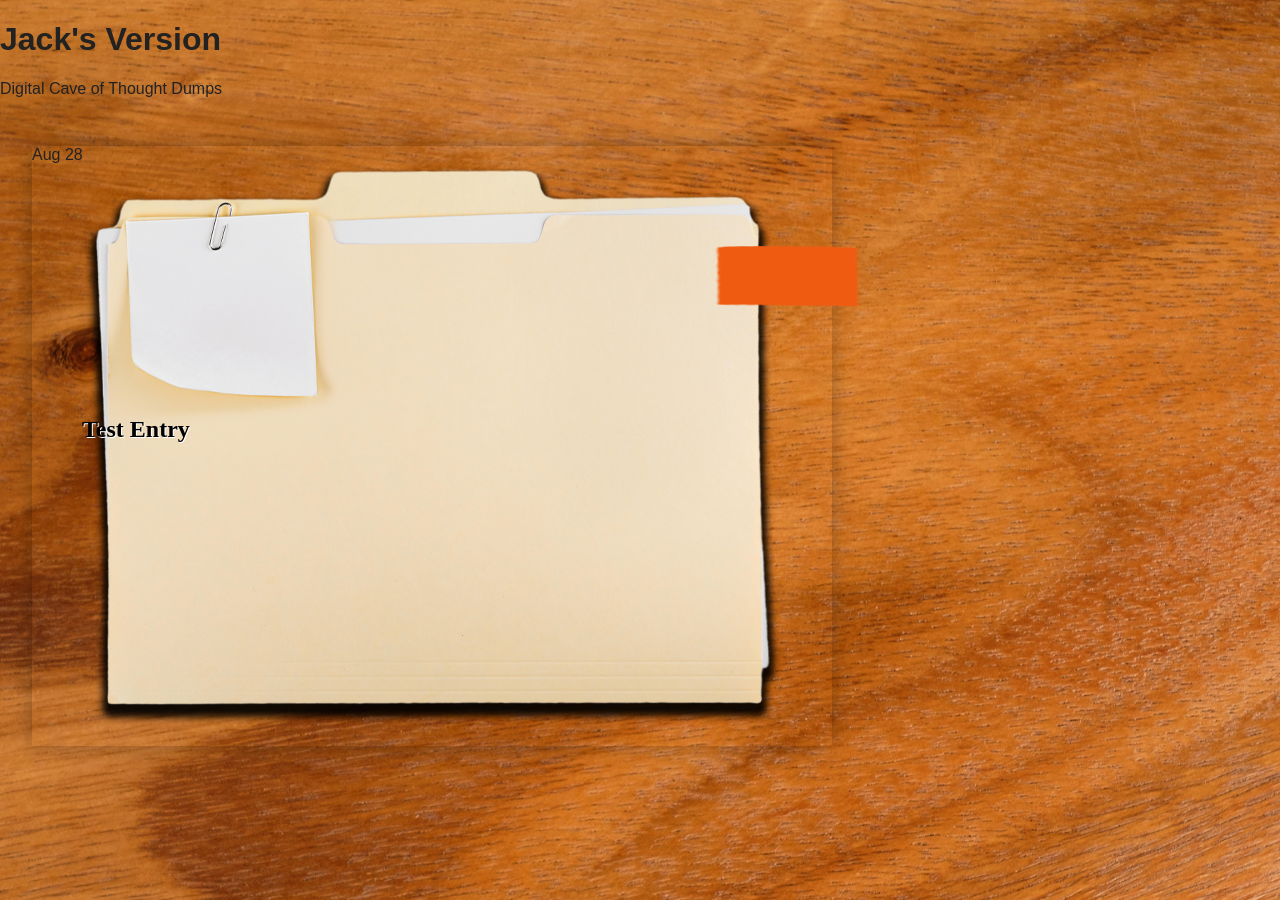
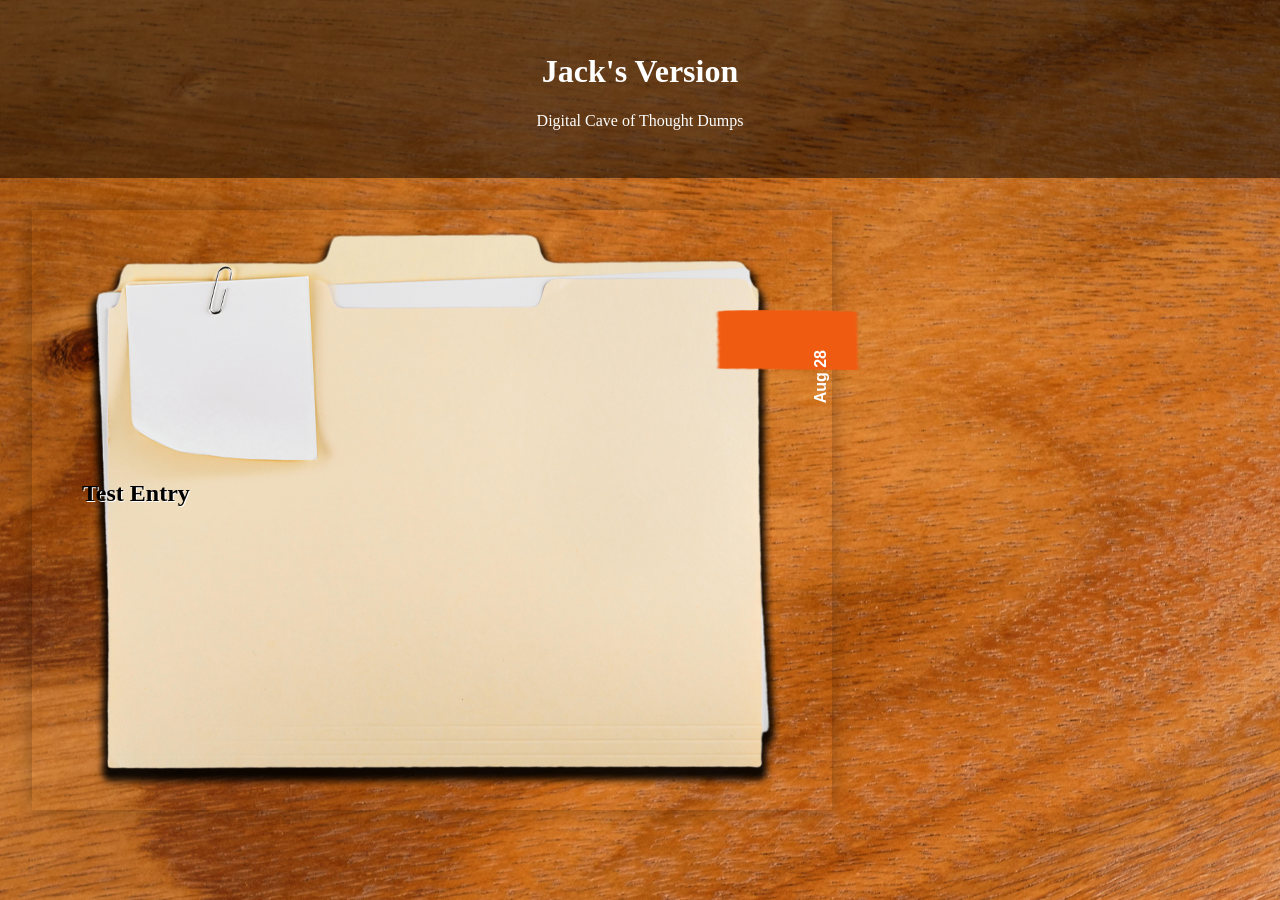
Before and after one commit to shadow-signal/shadow-signal.github.io, a Jekyll site: the page built from index.html, in a window 1280 px wide. Built offline with Jekyll 4.4.1, drawn with Linux system fonts in a browser that asks for light colours; the list of posts is cut into pages by our own code.

Commit message:
Update style.scss

```diff
--- a/assets/css/style.scss
+++ b/assets/css/style.scss
@@ -37,6 +37,15 @@
 
 .folder-date {
   position: absolute;
+  right: 15px;
+  top: 118px;
+  font-weight: bold;
+  font-size: 1.1rem;
+  color: #fff;
+}
+
+.folder-date-vertical {
+  position: absolute;
   right: 20px;
   top: 140px;
   transform: rotate(-90deg);
@@ -75,54 +84,51 @@
   padding: 2rem;
 }
 
+/* 🔍 Tweaked Opened Folder Container */
 .post-folder {
   position: relative;
   background: url('/assets/images/folder_note_clip.png') center/cover no-repeat;
-  padding: 2rem;
-  max-width: 800px;
+  max-width: 900px;
+  height: auto;
   margin: 0 auto;
-  box-shadow: 0 0 20px rgba(0,0,0,0.3);
-}
-
-.folder-tab {
-  position: absolute;
-  right: -30px;
-  top: 100px;
-  width: 150px;
+  padding-top: 160px; /* pushes down past tab/paperclip */
+  padding-bottom: 40px;
+  display: flex;
+  flex-direction: column;
+  align-items: center;
 }
 
 .post-title {
   font-family: 'Homemade Apple', cursive;
   font-size: 2rem;
-  margin-top: 160px;
   margin-bottom: 1rem;
   color: #000;
   text-shadow: 1px 1px 0 #fff;
 }
 
-/* 📎 Ephemera Area */
-.ephemera img {
-  width: 300px;
-  transform: rotate(-2deg);
-  margin-bottom: 1rem;
-  box-shadow: 2px 2px 10px rgba(0,0,0,0.2);
+/* 📄 Scrollable Paper Area */
+.post-paper {
+  background: url('/assets/images/paper_texture.png') center/cover no-repeat;
+  width: 700px;
+  height: 800px;
+  overflow-y: auto;
+  padding: 2rem;
+  box-shadow: 0 0 10px rgba(0,0,0,0.25);
+  font-family: 'Homemade Apple', cursive;
+  line-height: 1.6;
+  position: relative;
+  z-index: 2;
+  margin-top: 20px;
 }
 
-/* ✍️ First Paragraph / Lede */
-.post-lede {
-  font-family: 'Homemade Apple', cursive;
-  font-size: 1.1rem;
-  line-height: 1.6;
-  margin-bottom: 1.5rem;
-  color: #333;
-}
-
-.tag {
-  font-family: 'Reenie Beanie', cursive;
-}
-
-.post-mood {
-  font-family: 'Reenie Beanie', cursive;
+/* 📎 Ephemera Area Positioned for Folder Art */
+.ephemera img {
+  position: absolute;
+  top: 40px;
+  left: 40px;
+  width: 280px;
+  transform: rotate(-2deg);
+  box-shadow: 2px 2px 10px rgba(0,0,0,0.2);
 }
 
 /* 🏷 Tags + Mood */
@@ -159,6 +165,17 @@
   box-shadow: 0 0 10px rgba(0,0,0,0.3);
 }
 
+/* 📺 YouTube Preview on Index */
+.youtube-frame-preview {
+  position: absolute;
+  bottom: 40px;
+  left: 50%;
+  transform: translateX(-50%);
+  box-shadow: 0 0 8px rgba(0,0,0,0.3);
+  border-radius: 4px;
+  overflow: hidden;
+}
+
 /* 🔙 Back to Main Page Tab */
 .back-link {
   display: inline-block;
@@ -191,16 +208,14 @@
 
 .back-link:hover {
   transform: translateX(-4px);
-  box-shadow: -2px 2px 6px rgba(0, 0, 0, 0.2);
+  box-shadow: -2px 2px 6px rgba(0,0,0,0.2);
 }
-.post-paper {
-  background: url('/assets/images/paper_texture.png') center/cover no-repeat;
-  padding: 2rem;
-  max-width: 700px;
-  height: 800px; /* visible area; will scroll inside */
-  overflow-y: auto;
-  margin: 1rem auto;
-  box-shadow: 0 0 10px rgba(0,0,0,0.2);
+
+/* 🏆 Hero Banner */
+.hero-banner {
+  text-align: center;
+  color: #fff;
+  padding: 2rem 1rem;
+  background: rgba(0,0,0,0.5);
   font-family: 'Homemade Apple', cursive;
-  line-height: 1.6;
 }
```
